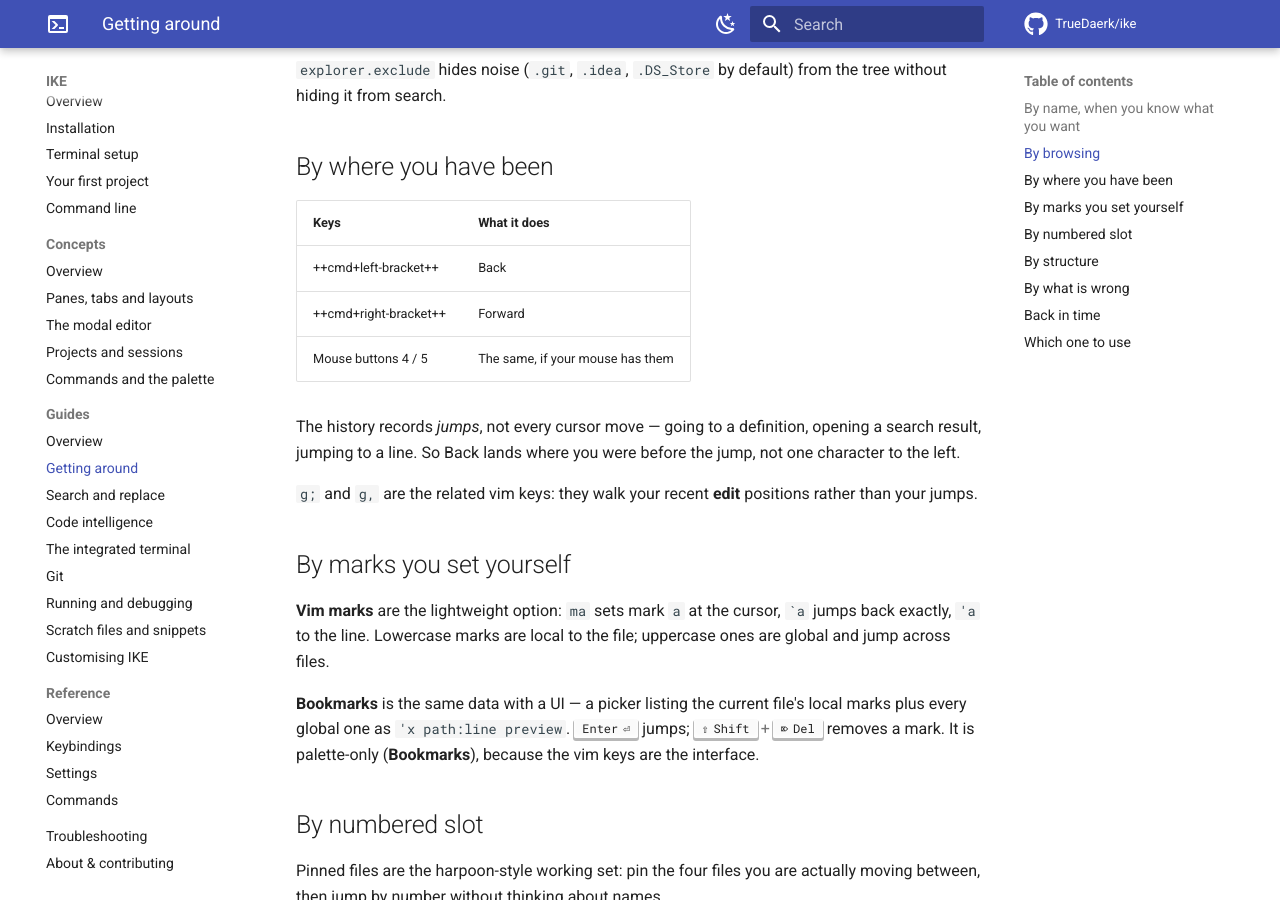
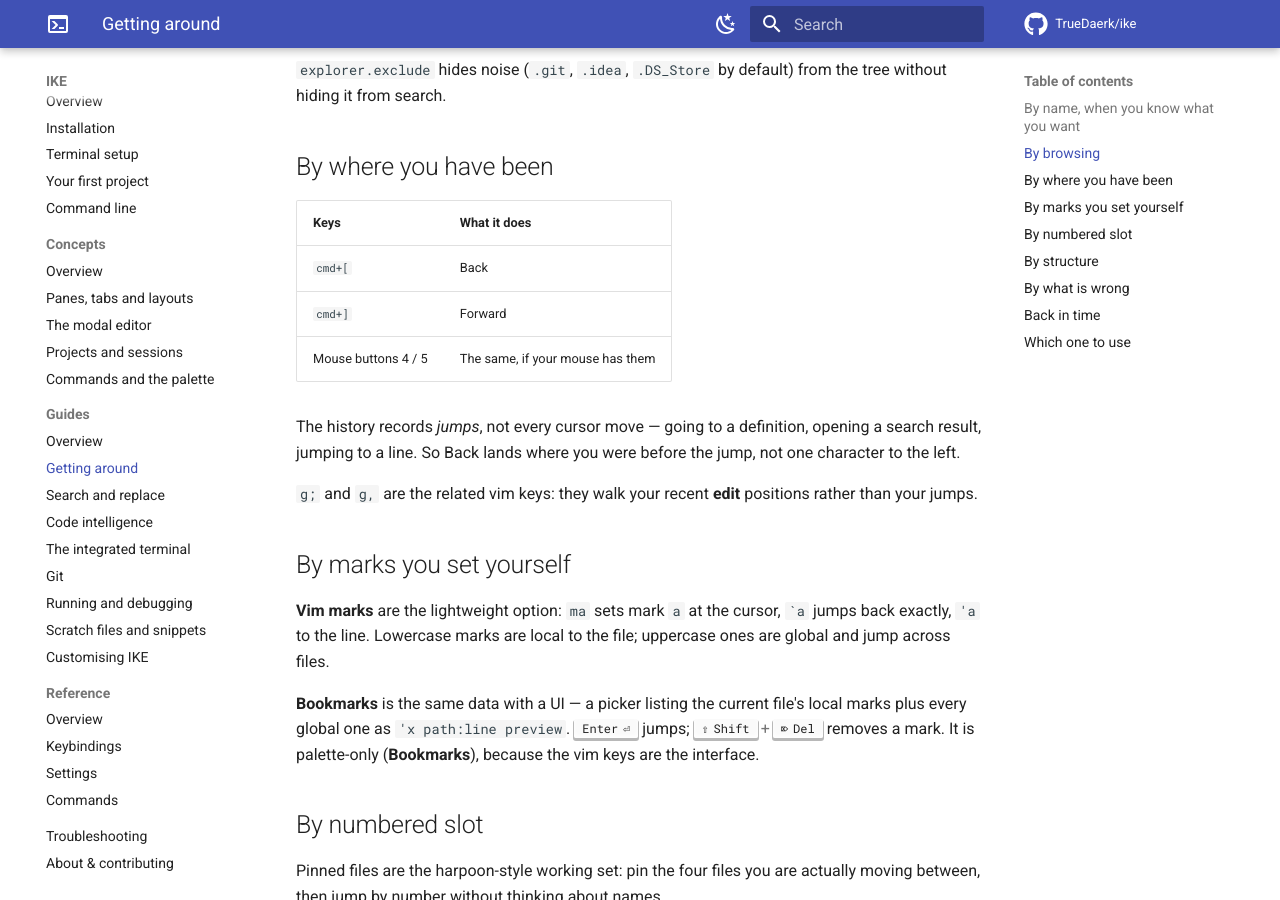
Before and after one commit to TrueDaerk/ike, an MkDocs documentation site: the page built from userdocs/guides/navigation.md, in a window 1280 px wide and 900 px high, scrolled down 1290 px. Built offline with MkDocs 1.6.1 and Material for MkDocs 9.7.7, drawn with Linux system fonts in a browser that asks for light colours; comment, search, counter and statistics services are not loaded.

Commit message:
docs(site): write the bracket chords as code, not key macros
pymdownx.keys has no left-bracket/right-bracket key, so the macros
shipped as raw text. Inline code matches how the generated keybinding
reference renders chords anyway.

Closes #1209

```diff
--- a/userdocs/guides/navigation.md
+++ b/userdocs/guides/navigation.md
@@ -45,8 +45,8 @@ the tree without hiding it from search.
 
 | Keys | What it does |
 |---|---|
-| ++cmd+left-bracket++ | Back |
-| ++cmd+right-bracket++ | Forward |
+| `cmd+[` | Back |
+| `cmd+]` | Forward |
 | Mouse buttons 4 / 5 | The same, if your mouse has them |
 
 The history records *jumps*, not every cursor move — going to a definition,
```
